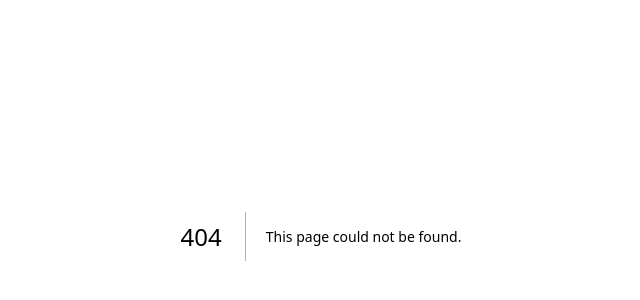
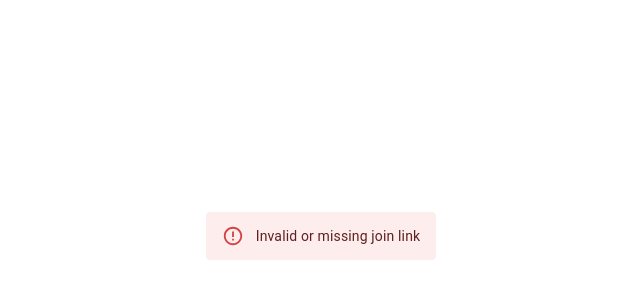
Before and after one commit to salfab/PhotoBooze, a Next.js app: page /join/1 in a window 1280 px wide. Before the commit this address had no page. Shown: the part 164-464 px from the top of the page, without its empty margins (319-959 px from the left). Built offline with nearby package versions, Linux system fonts and the light colour scheme.

Commit message:
feat: guest join flow with token validation

```diff
--- /dev/null
+++ b/src/app/api/join/route.ts
@@ -0,0 +1,86 @@
+/**
+ * POST /api/join - Join a party as a guest
+ * Validates the join token, creates an uploader record, and sets session cookie
+ */
+
+import { NextRequest, NextResponse } from 'next/server';
+import { createServerClient } from '@/lib/supabase/server';
+import { verifyJoinToken, setSessionCookie } from '@/lib/auth';
+
+export async function POST(request: NextRequest) {
+  try {
+    const body = await request.json();
+    const { partyId, token, displayName } = body;
+
+    if (!partyId || !token) {
+      return NextResponse.json(
+        { error: 'Missing partyId or token' },
+        { status: 400 }
+      );
+    }
+
+    const supabase = createServerClient();
+
+    // Get the party and verify the token
+    const { data: party, error: partyError } = await supabase
+      .from('parties')
+      .select('id, status, join_token_hash')
+      .eq('id', partyId)
+      .single();
+
+    if (partyError || !party) {
+      return NextResponse.json(
+        { error: 'Party not found' },
+        { status: 404 }
+      );
+    }
+
+    if (party.status !== 'active') {
+      return NextResponse.json(
+        { error: 'Party is no longer accepting guests' },
+        { status: 403 }
+      );
+    }
+
+    // Verify the join token
+    if (!verifyJoinToken(token, party.join_token_hash)) {
+      return NextResponse.json(
+        { error: 'Invalid join token' },
+        { status: 403 }
+      );
+    }
+
+    // Create the uploader record
+    const { data: uploader, error: uploaderError } = await supabase
+      .from('uploaders')
+      .insert({
+        party_id: partyId,
+        display_name: displayName || null,
+      })
+      .select('id, display_name')
+      .single();
+
+    if (uploaderError || !uploader) {
+      console.error('Failed to create uploader:', uploaderError);
+      return NextResponse.json(
+        { error: 'Failed to join party' },
+        { status: 500 }
+      );
+    }
+
+    // Set the session cookie
+    await setSessionCookie(partyId, uploader.id);
+
+    return NextResponse.json({
+      success: true,
+      uploaderId: uploader.id,
+      displayName: uploader.display_name,
+    });
+  } catch (error) {
+    console.error('Join party error:', error);
+    return NextResponse.json(
+      { error: 'Internal server error' },
+      { status: 500 }
+    );
+  }
+}
--- /dev/null
+++ b/src/app/join/[partyId]/page.module.css
@@ -0,0 +1,48 @@
+.container {
+  min-height: 100vh;
+  display: flex;
+  align-items: center;
+  justify-content: center;
+  padding: 1rem;
+}
+
+.loadingContainer {
+  display: flex;
+  flex-direction: column;
+  align-items: center;
+  gap: 1rem;
+}
+
+.card {
+  width: 100%;
+  max-width: 400px;
+}
+
+.cardContent {
+  padding: 2rem !important;
+}
+
+.header {
+  text-align: center;
+  margin-bottom: 2rem;
+}
+
+.icon {
+  font-size: 3rem !important;
+  color: var(--primary-color, #1976d2);
+  margin-bottom: 1rem;
+}
+
+.alert {
+  margin-bottom: 1.5rem;
+}
+
+.errorAlert {
+  max-width: 400px;
+}
+
+.form {
+  display: flex;
+  flex-direction: column;
+  gap: 1.5rem;
+}
--- /dev/null
+++ b/src/app/join/[partyId]/page.tsx
@@ -0,0 +1,168 @@
+'use client';
+
+import { useState, useEffect, useCallback } from 'react';
+import { useParams, useSearchParams, useRouter } from 'next/navigation';
+import {
+  Container,
+  Box,
+  Typography,
+  TextField,
+  Button,
+  Alert,
+  CircularProgress,
+  Card,
+  CardContent,
+} from '@mui/material';
+import { CameraAlt as CameraIcon } from '@mui/icons-material';
+import styles from './page.module.css';
+
+export default function JoinPage() {
+  const params = useParams();
+  const searchParams = useSearchParams();
+  const router = useRouter();
+
+  const partyId = params.partyId as string;
+  const token = searchParams.get('token');
+
+  const [displayName, setDisplayName] = useState('');
+  const [loading, setLoading] = useState(false);
+  const [error, setError] = useState<string | null>(null);
+  const [validating, setValidating] = useState(true);
+  const [partyValid, setPartyValid] = useState(false);
+
+  // Validate party and token on mount
+  useEffect(() => {
+    async function validateParty() {
+      if (!token) {
+        setError('Invalid or missing join link');
+        setValidating(false);
+        return;
+      }
+
+      try {
+        const response = await fetch(`/api/parties/${partyId}`);
+        if (!response.ok) {
+          setError('Party not found');
+          setValidating(false);
+          return;
+        }
+
+        const party = await response.json();
+        if (party.status !== 'active') {
+          setError('This party is no longer accepting guests');
+          setValidating(false);
+          return;
+        }
+
+        setPartyValid(true);
+      } catch {
+        setError('Failed to validate party');
+      } finally {
+        setValidating(false);
+      }
+    }
+
+    validateParty();
+  }, [partyId, token]);
+
+  const handleJoin = useCallback(async () => {
+    if (!token) return;
+
+    setLoading(true);
+    setError(null);
+
+    try {
+      const response = await fetch('/api/join', {
+        method: 'POST',
+        headers: { 'Content-Type': 'application/json' },
+        body: JSON.stringify({
+          partyId,
+          token,
+          displayName: displayName.trim() || null,
+        }),
+      });
+
+      if (!response.ok) {
+        const data = await response.json();
+        throw new Error(data.error || 'Failed to join party');
+      }
+
+      // Redirect to upload page
+      router.push(`/upload/${partyId}`);
+    } catch (err) {
+      setError(err instanceof Error ? err.message : 'Failed to join party');
+    } finally {
+      setLoading(false);
+    }
+  }, [partyId, token, displayName, router]);
+
+  if (validating) {
+    return (
+      <Container maxWidth="sm" className={styles.container}>
+        <Box className={styles.loadingContainer}>
+          <CircularProgress />
+          <Typography variant="body1" color="text.secondary">
+            Validating party...
+          </Typography>
+        </Box>
+      </Container>
+    );
+  }
+
+  if (!partyValid) {
+    return (
+      <Container maxWidth="sm" className={styles.container}>
+        <Alert severity="error" className={styles.errorAlert}>
+          {error || 'Unable to join this party'}
+        </Alert>
+      </Container>
+    );
+  }
+
+  return (
+    <Container maxWidth="sm" className={styles.container}>
+      <Card className={styles.card}>
+        <CardContent className={styles.cardContent}>
+          <Box className={styles.header}>
+            <CameraIcon className={styles.icon} />
+            <Typography variant="h4" component="h1" gutterBottom>
+              Join the Party!
+            </Typography>
+            <Typography variant="body1" color="text.secondary">
+              Enter your name to start sharing photos
+            </Typography>
+          </Box>
+
+          {error && (
+            <Alert severity="error" onClose={() => setError(null)} className={styles.alert}>
+              {error}
+            </Alert>
+          )}
+
+          <Box component="form" onSubmit={(e) => { e.preventDefault(); handleJoin(); }} className={styles.form}>
+            <TextField
+              fullWidth
+              label="Your Name (optional)"
+              placeholder="Enter your name"
+              value={displayName}
+              onChange={(e) => setDisplayName(e.target.value)}
+              disabled={loading}
+              autoFocus
+            />
+
+            <Button
+              type="submit"
+              variant="contained"
+              size="large"
+              fullWidth
+              disabled={loading}
+              startIcon={loading ? <CircularProgress size={20} color="inherit" /> : <CameraIcon />}
+            >
+              {loading ? 'Joining...' : 'Join & Start Uploading'}
+            </Button>
+          </Box>
+        </CardContent>
+      </Card>
+    </Container>
+  );
+}
--- /dev/null
+++ b/src/app/upload/[partyId]/page.module.css
@@ -0,0 +1,30 @@
+.container {
+  min-height: 100vh;
+  padding: 2rem 1rem;
+}
+
+.header {
+  text-align: center;
+  margin-bottom: 2rem;
+}
+
+.icon {
+  font-size: 3rem !important;
+  color: var(--primary-color, #1976d2);
+  margin-bottom: 1rem;
+}
+
+.uploadArea {
+  background-color: #f5f5f5;
+  border: 2px dashed #ccc;
+  border-radius: 8px;
+  padding: 3rem;
+  text-align: center;
+  cursor: pointer;
+  transition: border-color 0.2s, background-color 0.2s;
+}
+
+.uploadArea:hover {
+  border-color: var(--primary-color, #1976d2);
+  background-color: #e3f2fd;
+}
```
Also changed, not shown: src/app/upload/[partyId]/page.tsx (added, +35 -0 lines).
